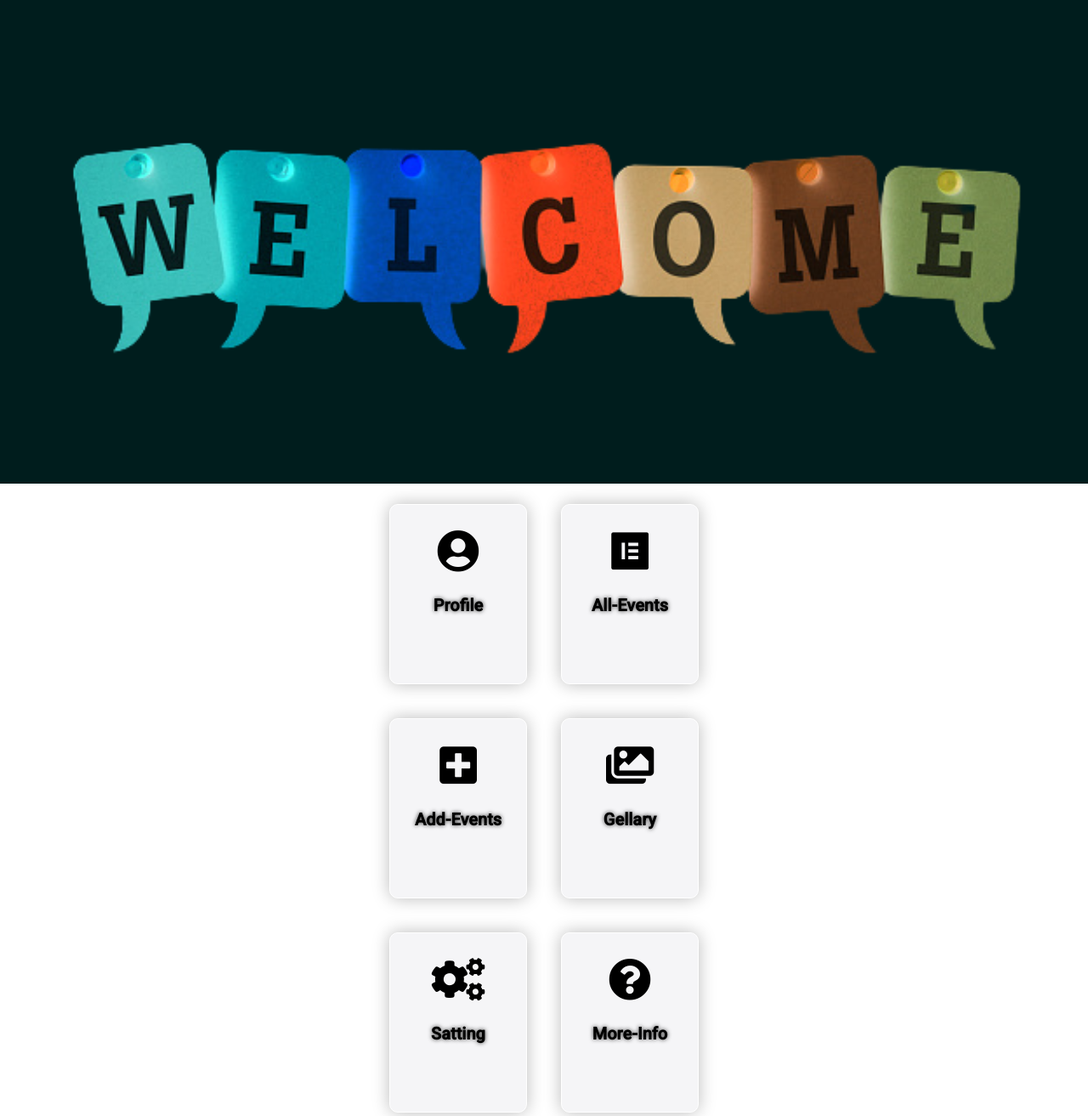
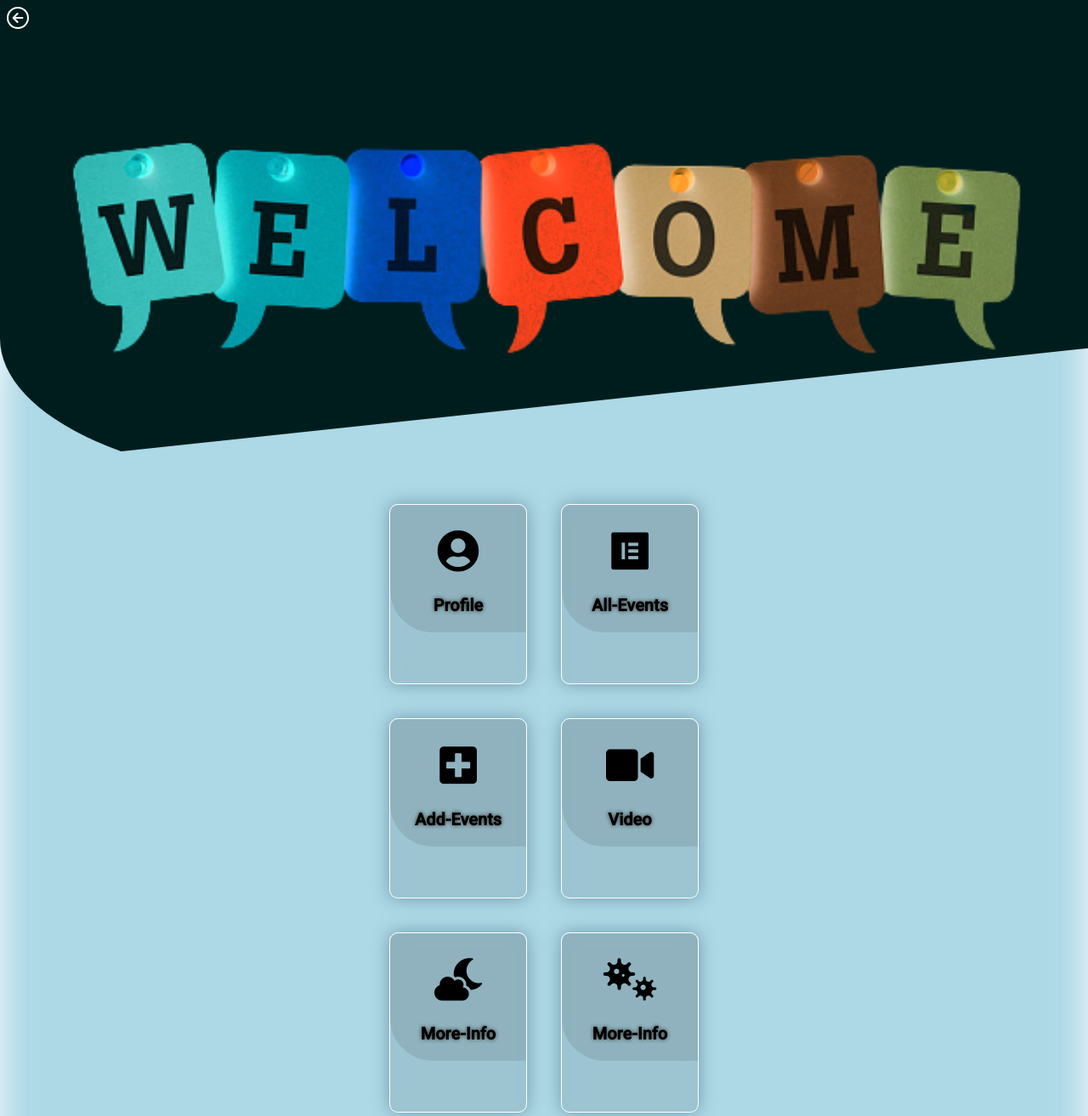
Before and after one commit to mdmhshasan/todo, a plain HTML site: page index.html in a window 1280 px wide. Shown: the top 1313 px of the page at 85% size. Drawn offline with nearby package versions, Linux system fonts and the light colour scheme.

Commit message:
Add files via upload

```diff
--- a/index.html
+++ b/index.html
@@ -8,6 +8,8 @@
     <link rel="preconnect" href="https://fonts.googleapis.com">
     <link rel="preconnect" href="https://fonts.gstatic.com" crossorigin>
     <link href="https://fonts.googleapis.com/css2?family=Montserrat:ital,wght@0,100;0,200;0,300;0,400;0,500;0,600;0,700;0,800;0,900;1,100;1,200;1,300;1,400;1,500;1,600;1,700;1,800;1,900&family=Roboto:ital,wght@0,100;0,300;0,400;0,500;1,100;1,300;1,400;1,500&display=swap" rel="stylesheet">
+    <script type="module" src="https://unpkg.com/ionicons@5.5.2/dist/ionicons/ionicons.esm.js"></script>
+    <script nomodule src="https://unpkg.com/ionicons@5.5.2/dist/ionicons/ionicons.js"></script>
     <link rel="stylesheet" href="css/fontawesome.min.css">
     <link rel="stylesheet" href="css/all.min.css">
     <style>
@@ -25,6 +27,7 @@
             list-style: none;
             padding: 5px;
             margin: 5px;
+            z-index: 1;
         }
 
         .user-box {
@@ -35,10 +38,23 @@
 
         }
 
+        .user-box::before {
+            content: '';
+            display: block;
+            width: 100%;
+            height: 100%;
+            background: lightblue;
+            border-top-left-radius: 90px;
+            position: absolute;
+            filter: blur(20px);
+            padding-bottom: 50%;
+            z-index: -1;
+        }
+
         .menu-box {
             width: 150px;
             height: 200px;
-            box-shadow: 0 0 20px #bbb;
+            box-shadow: 0 0 20px #6d9aa9;
             background: #e9dfdf;
             padding: 5px;
             border-radius: 10px;
@@ -47,8 +63,26 @@
             text-align: center;
             backdrop-filter: blur(5px);
             cursor: pointer;
-            background: #f5f5f7;
+            background: rgba(0, 0, 0, 0.09);
+            backdrop-filter: blur(10px);
         }
+
+        .menu-box::before {
+            content: '';
+            display: block;
+            width: 100%;
+            height: 150px;
+            background: rgba(0, 0, 0, 0.09);
+            top: 0;
+            right: 0;
+            border-bottom-left-radius: 50px;
+            pointer-events: none;
+            position: absolute;
+            z-index: -1;
+            border-top-right-radius: 10px;
+            border-top-left-radius: 10px;
+        }
+
         .menu-box h1>span {
             font-size: 50px;
             font-weight: 900;
@@ -69,9 +103,22 @@
         .main-menu img {
             width: 100%;
             height: auto;
-            filter:saturate(1.5);
+            filter: saturate(1.5);
             background: #ffe2e2;
             filter: invert(1);
+            border-bottom-left-radius: 30%;
+            clip-path: polygon(0 0, 100% 0, 100% 72%, 0 96%);
+        }
+
+        .user-img h3 {
+            position: absolute;
+            color: #fff;
+            z-index: 1;
+            font-size: 2rem;
+            text-align: left;
+            margin: 5px;
+            font-weight: 900;
+            cursor: pointer;
         }
 
     </style>
@@ -79,9 +126,11 @@
 
 <body>
     <header>
-
         <div class="main-menu">
             <div class="user-img">
+                <h3>
+                    <ion-icon name="arrow-back-circle-outline"></ion-icon>
+                </h3>
                 <img class="user" src="upload-img/welcome%20(2).png" />
             </div>
             <div class="user-box">
@@ -98,8 +147,16 @@
                     <a href="#">add-events</a>
                 </div>
                 <div class="menu-box">
-                    <h1><span><i class="fas fa-images"></i></span></h1>
-                    <a href="#">gellary</a>
+                    <h1><span><i class="fa fa-video"></i></span></h1>
+                    <a href="#">video</a>
+                </div>
+                  <div class="menu-box">
+                    <h1><span><i class="fa fa-cloud-moon"></i></span></h1>
+                    <a href="#">more-info</a>
+                </div>
+                <div class="menu-box">
+                    <h1><span><i class="fa fa-viruses"></i></span></h1>
+                    <a href="#">more-info</a>
                 </div>
                 <div class="menu-box">
                     <h1><span><i class="fas fa-cogs"></i></span></h1>
@@ -109,9 +166,11 @@
                     <h1><span><i class="fas fa-question-circle"></i></span></h1>
                     <a href="#">more-info</a>
                 </div>
+
             </div>
         </div>
     </header>
+    <p><i class="fa-solid fa-virus-covid"></i></p>
     <script>
         var menuBox = document.querySelectorAll(".menu-box");
         for (var i = 0; i < menuBox.length; i++) {
@@ -121,6 +180,8 @@
             menuBox[3].addEventListener("click", box4);
             menuBox[4].addEventListener("click", box5);
             menuBox[5].addEventListener("click", box6);
+            menuBox[6].addEventListener("click", box7);
+            menuBox[7].addEventListener("click", box8);
         }
 
         function box1(e) {
@@ -151,13 +212,26 @@
         function box6(e) {
             e.preventDefault();
             console.log("hello6");
+        }
 
+        function box7(e) {
+            e.preventDefault();
+            console.log("hello7");
         }
-//      localstorage start here
-        function InsertData(){}
-        function ReadData(){}
-        function UpdateData(){}
-        function DeleteData(){}
+
+        function box8(e) {
+            e.preventDefault();
+            console.log("hello8");
+        }
+        //      localstorage start here
+        function InsertData() {}
+
+        function ReadData() {}
+
+        function UpdateData() {}
+
+        function DeleteData() {}
+
     </script>
 </body>
 
```
